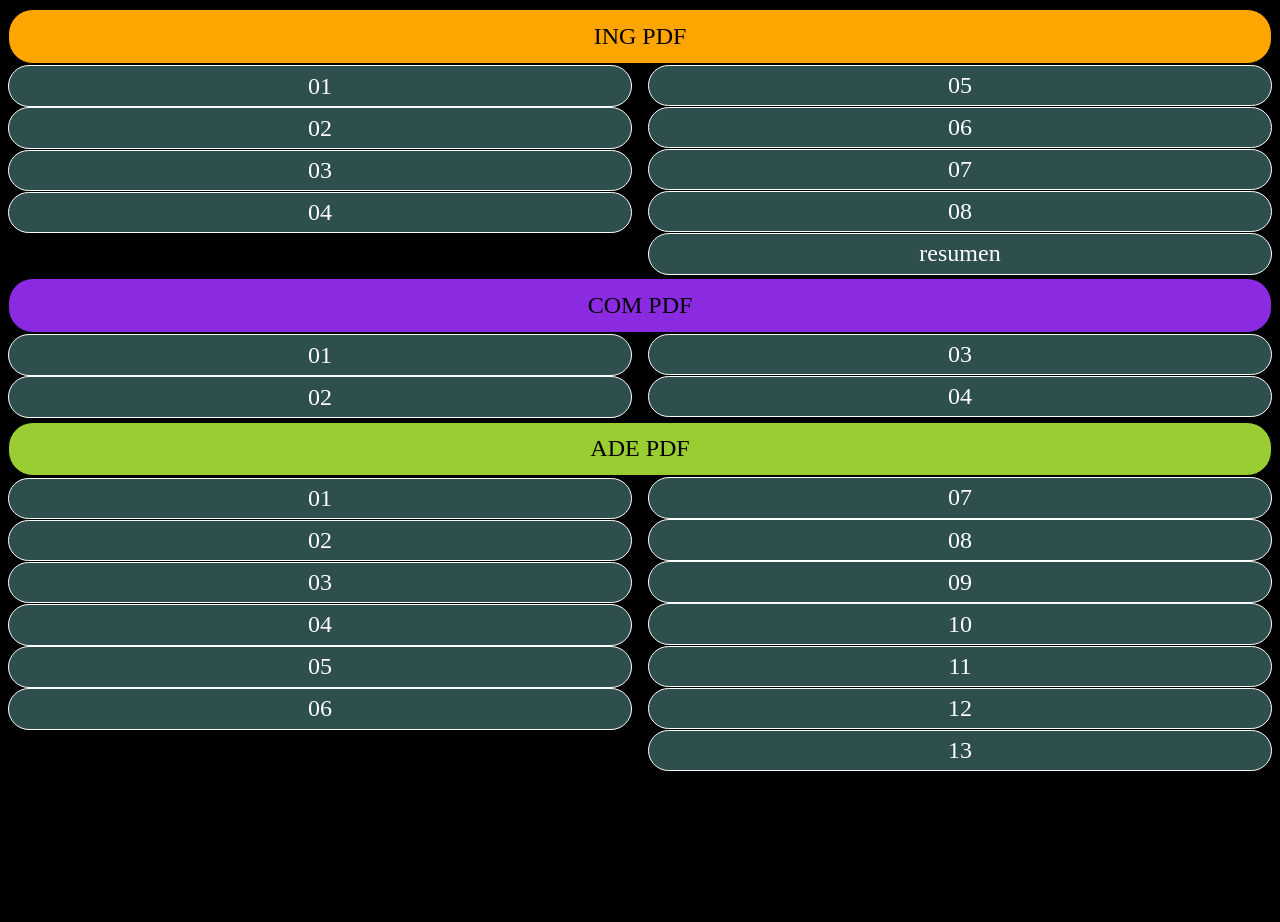
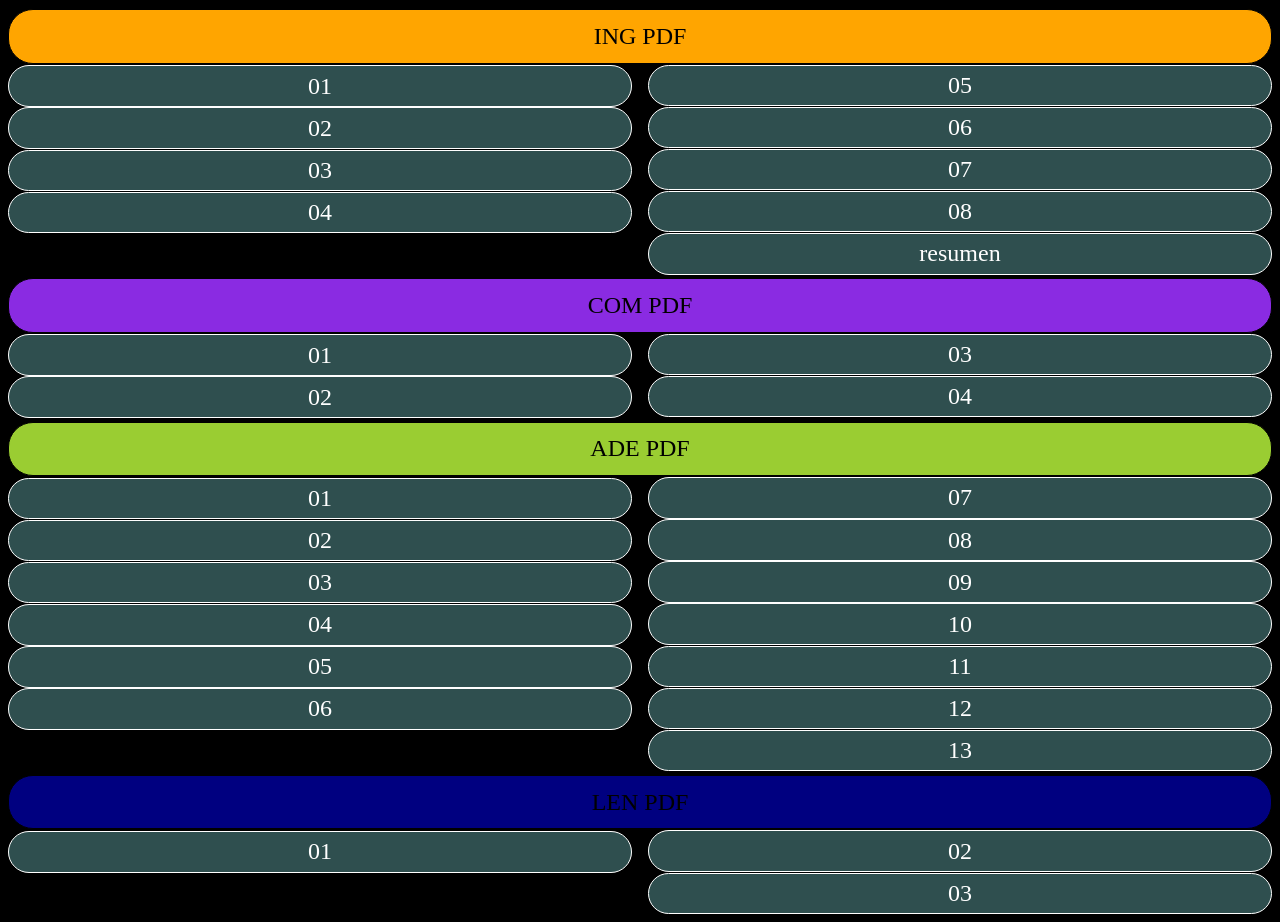
Before and after one commit to joselin666/joselin666.github.io, a plain HTML site: page misfiles.html in a window 1280 px wide. Before the commit the page ends 800 px from the top, so only its background shows below. Drawn offline with Linux system fonts and the light colour scheme.

Commit message:
Len 1 a 3

```diff
--- a/misfiles.html
+++ b/misfiles.html
@@ -162,6 +162,22 @@
 
     </div>
 
+       <div class="simple">
+        <p style="background: navy;">LEN PDF</p>
+    </div>
+    <div class="tabla">
+        <a href="l/01.pdf">
+            <p>01</p>
+        </a>
+        <a href="l/02.pdf">
+            <p>02</p>
+        </a>
+        <a href="l/03.pdf">
+            <p>03</p>
+        </a>
+
+    </div>
+
  </body>
 
 </html>
```
Also changed, not shown: 3 other files.
